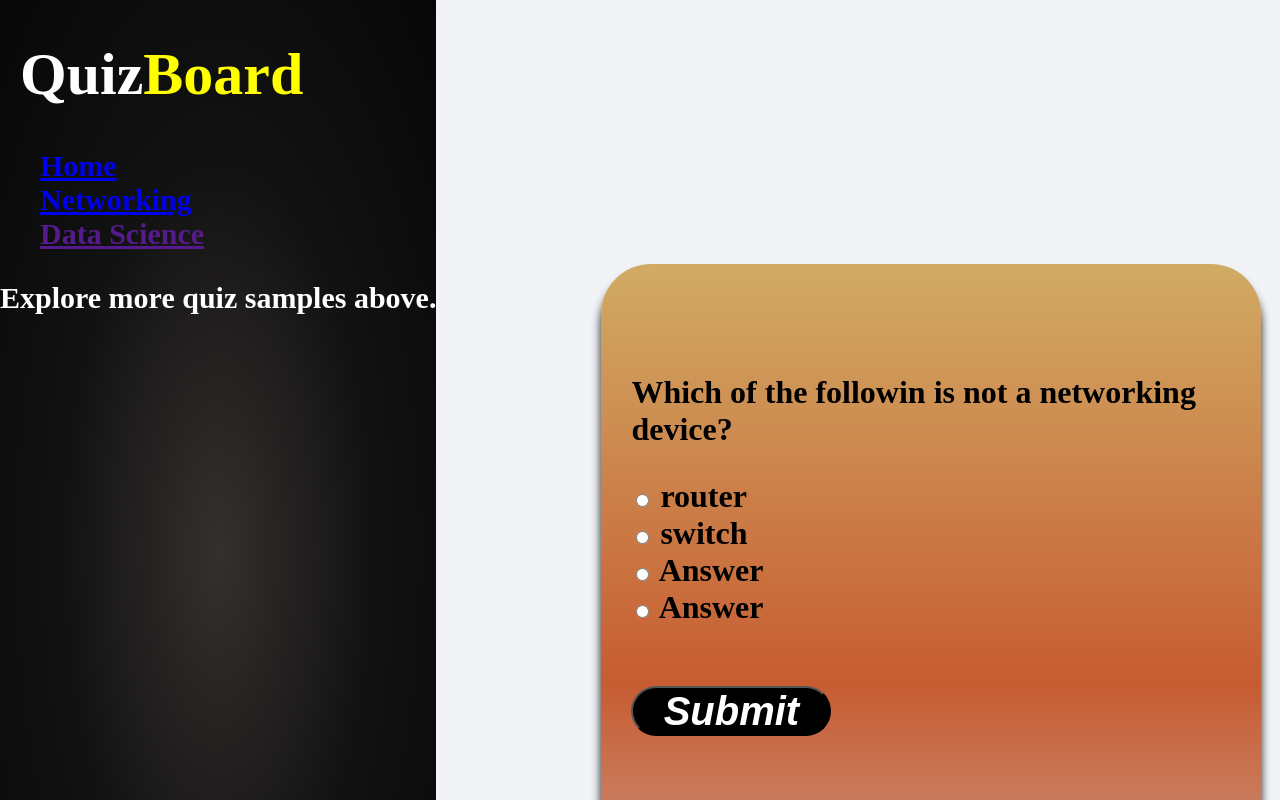
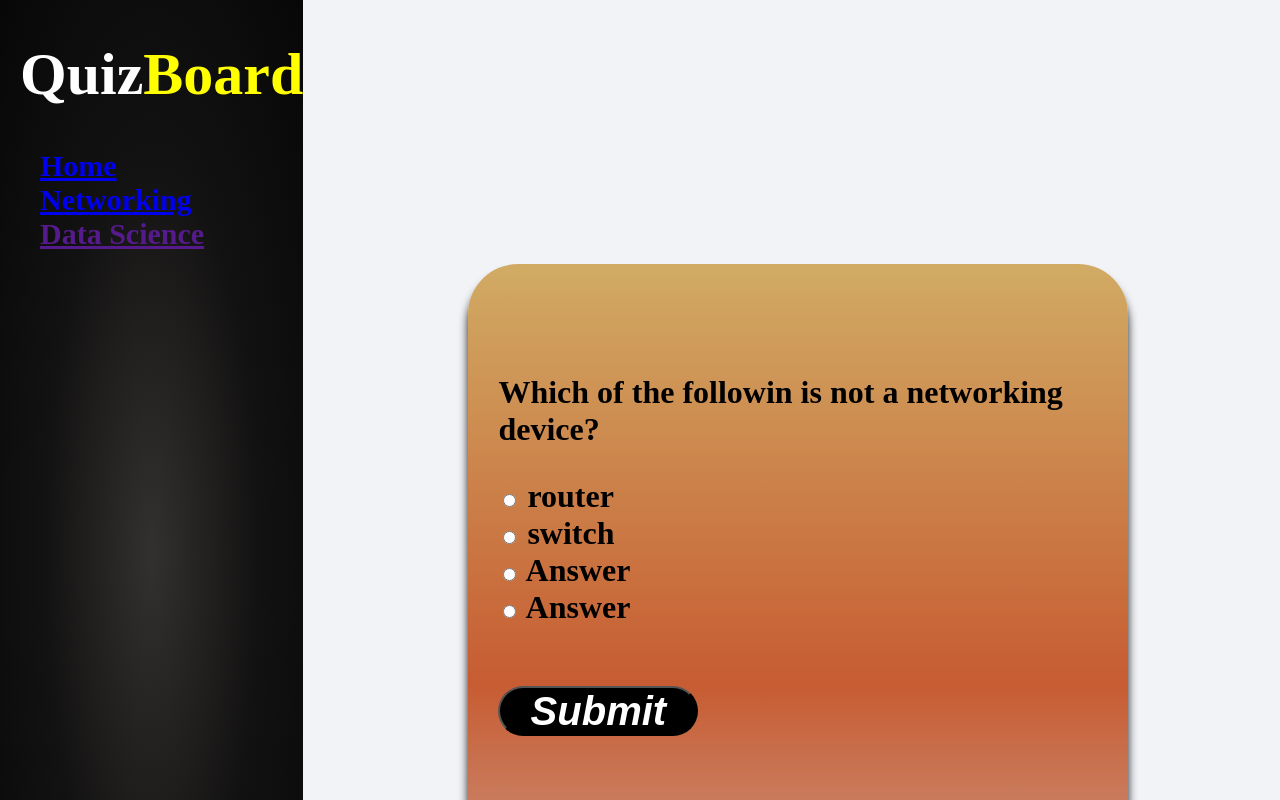
Before and after one commit to cesarWrites/Quiz-Board, a plain HTML site: page Assets/templates/quiz.html in a window 1280 px wide. Shown: the top 800 px of the page. Drawn offline with Linux system fonts and the light colour scheme.

```diff
--- a/Assets/templates/quiz.html
+++ b/Assets/templates/quiz.html
@@ -4,7 +4,7 @@
     <meta charset="UTF-8">
     <meta http-equiv="X-UA-Compatible" content="IE=edge">
     <meta name="viewport" content="width=device-width, initial-scale=1.0">
-    <title>Document</title>
+    <title>Networking quiz</title>
     <link href="/Assets/css/index.css" rel="stylesheet">
 </head>
 <body>
@@ -17,7 +17,6 @@
         <li><a href="">Data Science</a></li>
         </ul>
     </nav>
-    <p>Explore more quiz samples above. </p>
     </header>
 <div class="container">
 
```
